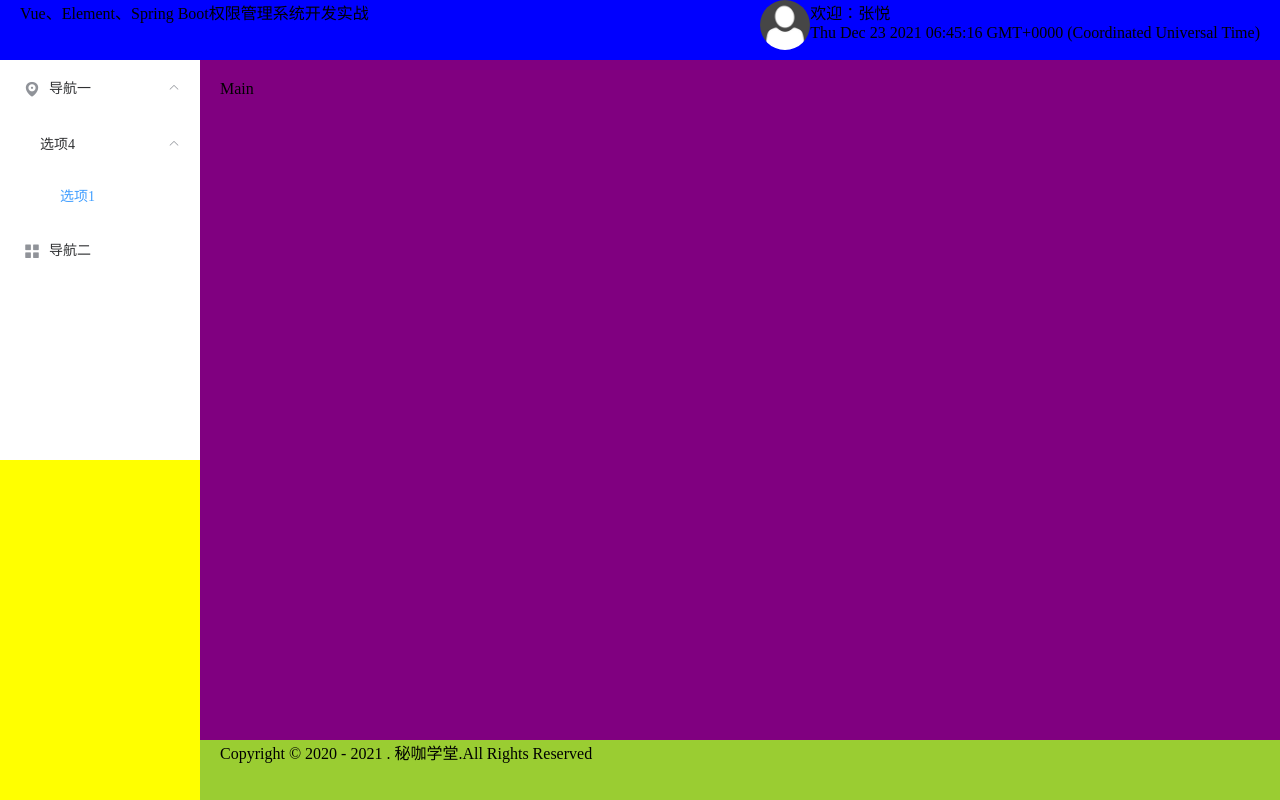
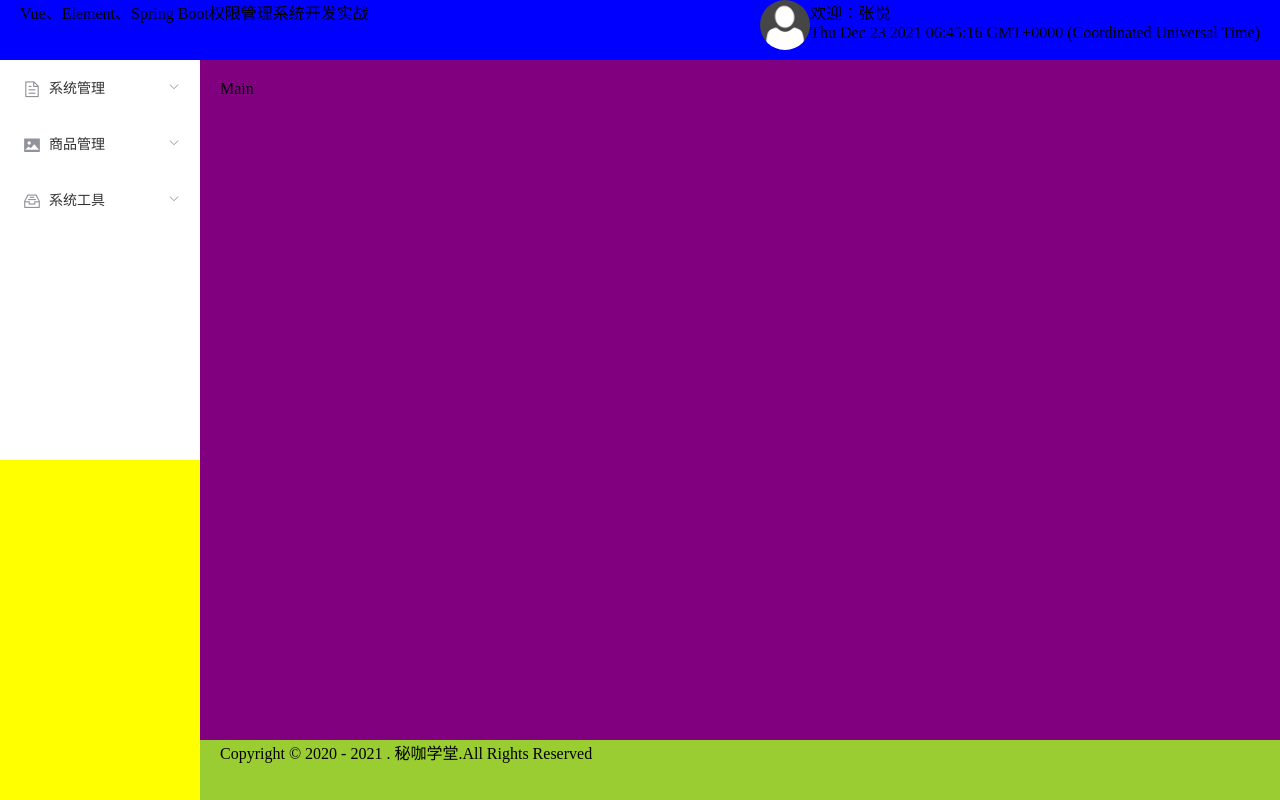
Before and after one commit to liuzhihua0104/-element-project, a Vue app: page / in a window 1280 px wide. Built offline with nearby package versions, Linux system fonts and the light colour scheme.

Commit message:
循环menuitem

```diff
--- a/src/components/MenuBar.vue
+++ b/src/components/MenuBar.vue
@@ -6,32 +6,198 @@
     @close="handleClose"
     :collapse="isCollapse"
   >
-    <el-submenu index="1">
-      <template slot="title">
-        <i class="el-icon-location"></i>
-        <span slot="title">导航一</span>
-      </template>
-
-      <el-submenu index="1-4">
-        <span slot="title">选项4</span>
-        <el-menu-item index="1-4-1">选项1</el-menu-item>
-      </el-submenu>
-    </el-submenu>
-    <el-menu-item index="2">
-      <i class="el-icon-menu"></i>
-      <span slot="title">导航二</span>
-    </el-menu-item>
-
+    <menu-item :menuList="menuList"></menu-item>
   </el-menu>
 </template>
 
 <script>
+import MenuItem from "./MenuItem.vue";
 export default {
   data() {
     return {
+      name: "MenuBar",
       isCollapse: false,
+      menuList: [
+        {
+          children: [
+            {
+              children: [],
+              code: "sys:dept",
+              createTime: 1586703509000,
+              icon: "el-icon-copy-document",
+              id: 33,
+              isHome: 0,
+              label: "机构管理",
+              name: "departmentList",
+              orderNum: 2,
+              parentId: 17,
+              path: "/departmentList",
+              remark: "机构管理",
+              type: "1",
+              updateTime: 1586337139000,
+              url: "/system/Department/DepartmentList",
+            },
+            {
+              children: [],
+              code: "sys:user",
+              createTime: 1691464271000,
+              icon: "el-icon-s-custom",
+              id: 18,
+              isHome: 0,
+              label: "用户管理",
+              name: "userList",
+              orderNum: 3,
+              parentId: 17,
+              path: "/userList",
+              type: "1",
+              updateTime: 1691565988000,
+              url: "/system/User/UserList",
+            },
+            {
+              children: [],
+              code: "sys:role",
+              createTime: 1691464271000,
+              icon: "el-icon-rank",
+              id: 23,
+              isHome: 0,
+              label: "角色管理",
+              name: "roleList",
+              orderNum: 4,
+              parentId: 17,
+              path: "/roleList",
+              type: "1",
+              updateTime: 1691565988000,
+              url: "/system/Role/RoleList",
+            },
+            {
+              children: [],
+              code: "sys:menu",
+              createTime: 1691464271000,
+              icon: "el-icon-menu",
+              id: 28,
+              isHome: 0,
+              label: "权限管理",
+              name: "menuList",
+              orderNum: 5,
+              parentId: 17,
+              path: "/menuList",
+              type: "1",
+              updateTime: 1691565988000,
+              url: "/system/Menu/MenuList",
+            },
+          ],
+          code: "sys:manage",
+          createTime: 1691464271000,
+          icon: "el-icon-document",
+          id: 17,
+          isHome: 0,
+          label: "系统管理",
+          orderNum: 1,
+          parentId: 0,
+          path: "/system",
+          type: "0",
+          updateTime: 1691565988000,
+        },
+        {
+          children: [
+            {
+              children: [],
+              code: "sys:goodsCategory",
+              createTime: 1586703272000,
+              icon: "el-icon-s-data",
+              id: 36,
+              isHome: 0,
+              label: "分类管理",
+              name: "goodCategory",
+              orderNum: 1,
+              parentId: 34,
+              path: "/goodCategory",
+              type: "1",
+              updateTime: 1586683590000,
+              url: "/goods/goodsCategory/goodsCategoryList",
+            },
+            {
+              children: [],
+              code: "sys:goodsBrand",
+              createTime: 1586683924000,
+              icon: "el-icon-tickets",
+              id: 37,
+              isHome: 0,
+              label: "品牌管理",
+              name: "goodsBrand",
+              orderNum: 2,
+              parentId: 34,
+              path: "/goodsBrand",
+              type: "1",
+              updateTime: 1586683924000,
+              url: "/goods/goodsBrand/goodsBrandList",
+            },
+          ],
+          code: "sys:goods",
+          createTime: 1586702987000,
+          icon: "el-icon-picture",
+          id: 34,
+          isHome: 0,
+          label: "商品管理",
+          name: "",
+          orderNum: 2,
+          parentId: 0,
+          path: "/goods",
+          type: "0",
+          updateTime: 1586683323000,
+        },
+        {
+          children: [
+            {
+              children: [],
+              code: "sys:systemCode",
+              createTime: 1587012282000,
+              icon: "el-icon-files",
+              id: 43,
+              isHome: 0,
+              label: "代码生成",
+              name: "systemCode",
+              orderNum: 0,
+              parentId: 42,
+              path: "/systemCode",
+              type: "1",
+              updateTime: 1586684646000,
+              url: "/system/config/code",
+            },
+            {
+              children: [],
+              code: "sys:document",
+              createTime: 1586748705000,
+              icon: "el-icon-s-operation",
+              id: 77,
+              isHome: 0,
+              label: "接口文档",
+              name: "document",
+              orderNum: 0,
+              parentId: 42,
+              path: "/document",
+              type: "1",
+              updateTime: 1586748705000,
+              url: "/system/config/systemDocument",
+            },
+          ],
+          code: "sys:systenConfig",
+          createTime: 1586703003000,
+          icon: "el-icon-receiving",
+          id: 42,
+          isHome: 0,
+          label: "系统工具",
+          name: "",
+          orderNum: 3,
+          parentId: 0,
+          path: "/systenConfig",
+          type: "0",
+          updateTime: 1586684441000,
+        },
+      ],
     };
   },
+  components: { MenuItem },
   methods: {
     handleOpen(key, keyPath) {
       console.log(key, keyPath);
--- /dev/null
+++ b/src/components/MenuItem.vue
@@ -0,0 +1,43 @@
+<template>
+  <div>
+    <template v-for="menu in menuList">
+      <el-submenu
+        v-if="menu.children && menu.children.length > 0"
+        :index="menu.path"
+        :key="menu.path"
+      >
+        <template slot="title">
+          <i :class="menu.icon"></i>
+          <span slot="title">{{ menu.label }}</span>
+        </template>
+
+        <menu-item :menuList="menu.children"></menu-item>
+        <!-- <el-submenu index="1-4">
+          <span slot="title">选项4</span>
+          <el-menu-item index="1-4-1">选项1</el-menu-item>
+        </el-submenu> -->
+      </el-submenu>
+      <el-menu-item v-else :index="menu.path" :key="menu.path">
+        <i :class="menu.icon"></i>
+        <span slot="title">导航二</span>
+      </el-menu-item>
+    </template>
+  </div>
+</template>
+
+<script>
+import MenuItem from "./MenuItem";
+export default {
+  name: "MenuItem",
+  data() {
+    return {};
+  },
+  props: ["menuList"],
+  components: {
+    MenuItem,
+  },
+};
+</script>
+
+<style lang="scss" scoped>
+</style>
```
